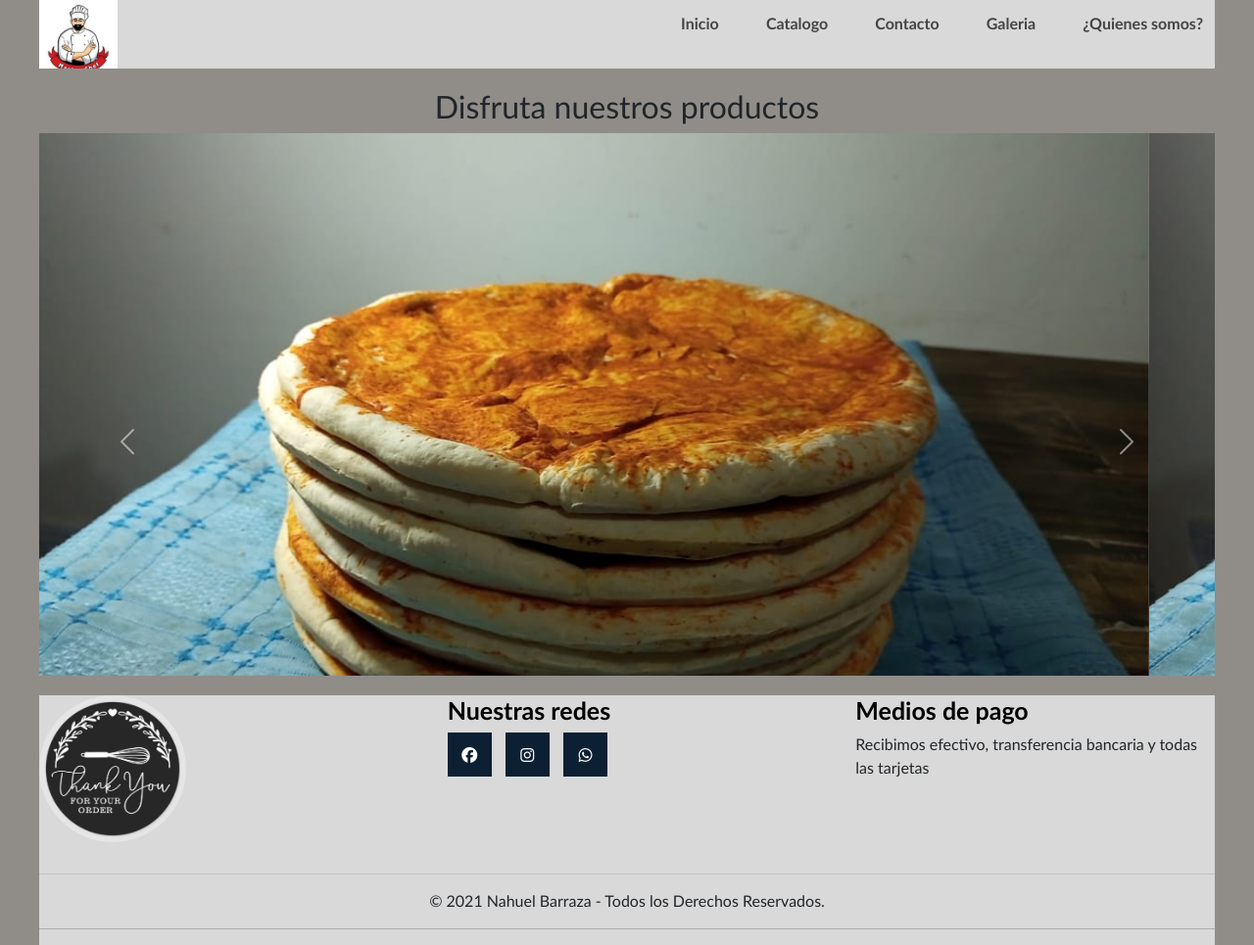
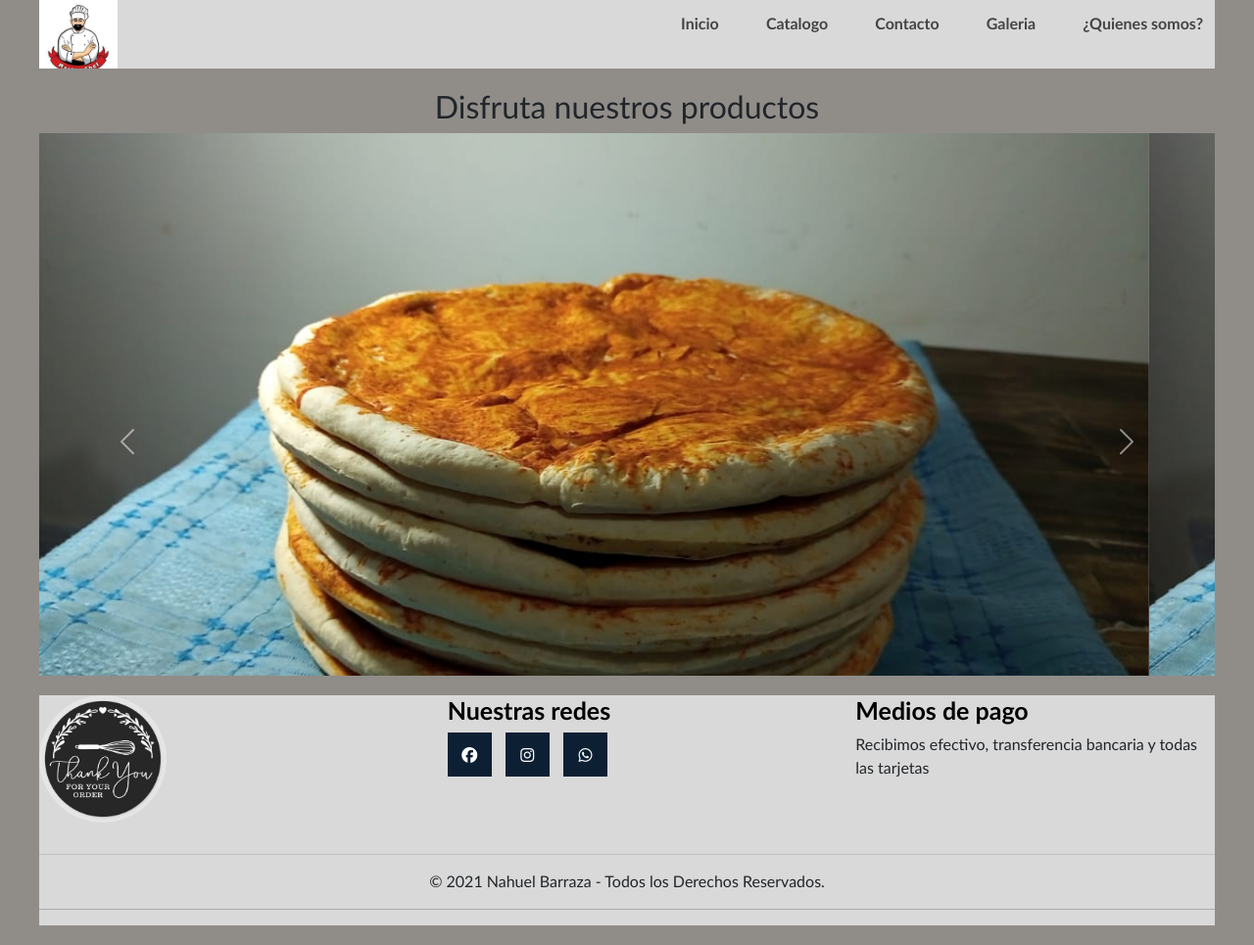
Before and after one commit to liNahuel/Proyecto-CoderHouse, a plain HTML site: page index.html in a window 1280 px wide. Shown: the whole page at 98% size. Drawn offline with nearby package versions, Linux system fonts and the light colour scheme.

Commit message:
agregue aire

```diff
--- a/styles/style.css
+++ b/styles/style.css
@@ -93,7 +93,7 @@ body {
 .footer .footer_grupo1 .box figure{
   display: flex;
   justify-content: center;
-  width: 150px;
+  width: 130px;
   align-items: center;
 }
 
@@ -106,6 +106,10 @@ body {
   font-size:25px;
   color: black;
   font-weight: 700;
+}
+
+.footer .footer_grupo1 .box h2 p{
+
 }
 
 .footer .footer_grupo1 .box .footer_redes a{
@@ -129,7 +133,6 @@ body {
   max-width: 1200px;
   margin: auto;
   text-align: center;
-
 }
 
 .footer_copy hr {
```
Also changed, not shown: 1 other file.
